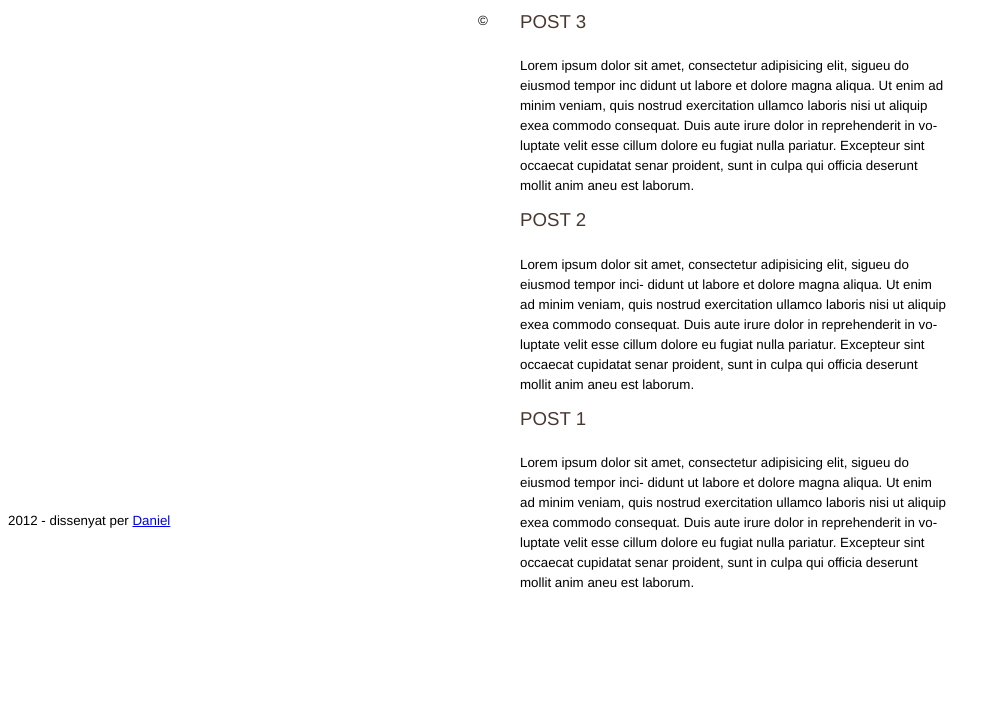
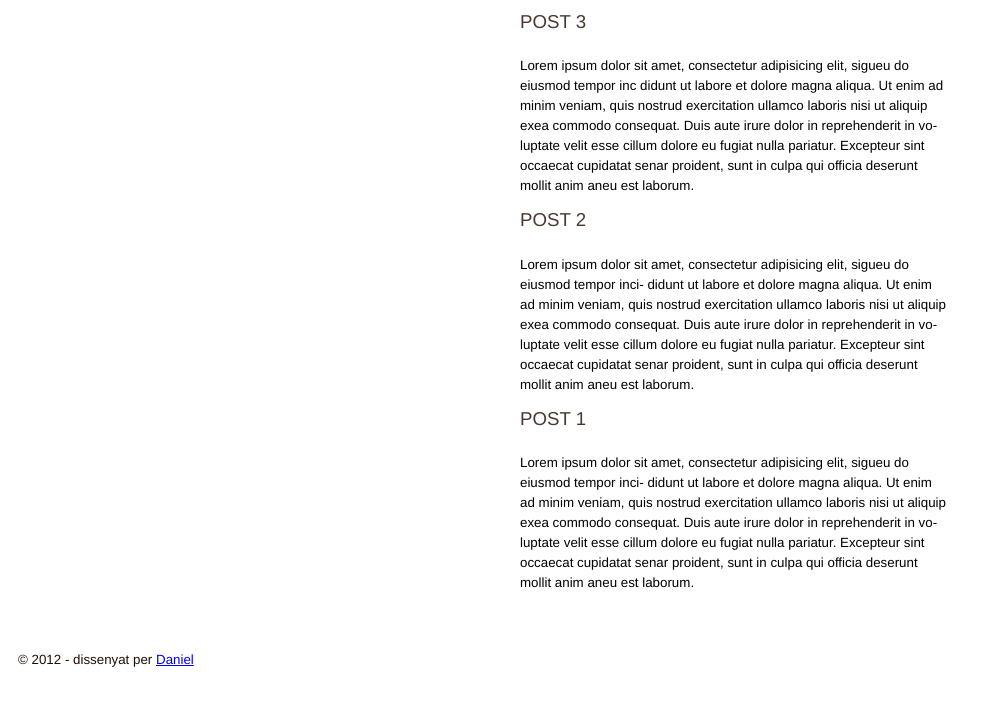
Before and after one commit to dbistuer/DiariDani, a plain HTML site: page index.html in a window 1280 px wide. Shown: the part 45-750 px from the top of the page, without its empty margins (0-1000 px from the left). Drawn offline with Linux system fonts and the light colour scheme.

Commit message:
S'afegeixen les CSS del footer

```diff
--- a/style.css
+++ b/style.css
@@ -30,3 +30,13 @@ section h2 {
 	padding-bottom: 10px;
 	margin: 0;
 }
+
+footer{
+	clear:both !important;
+	width:940px;
+	height: 100px;
+	padding: 10px;
+	color:#200f08 ;
+	//border-top: 1px dotted #000;
+	background:#fff;
+}
```
